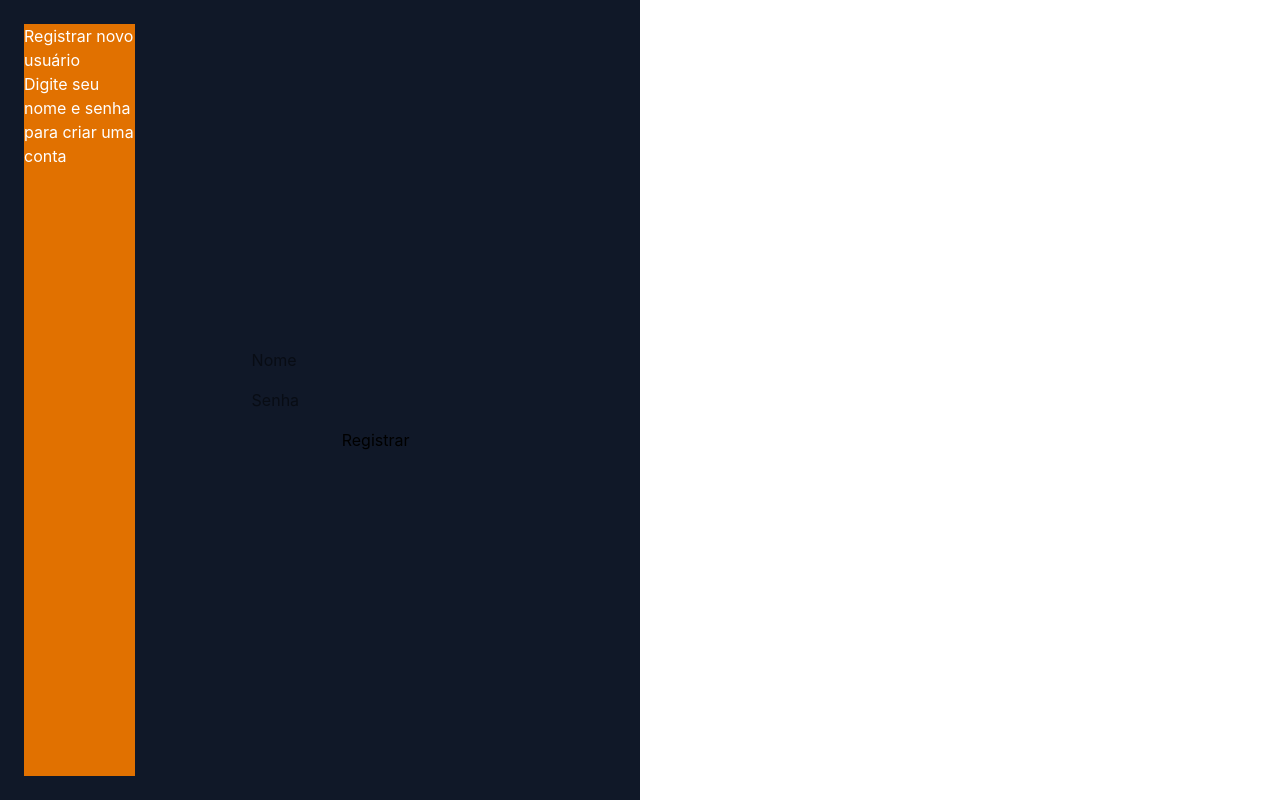
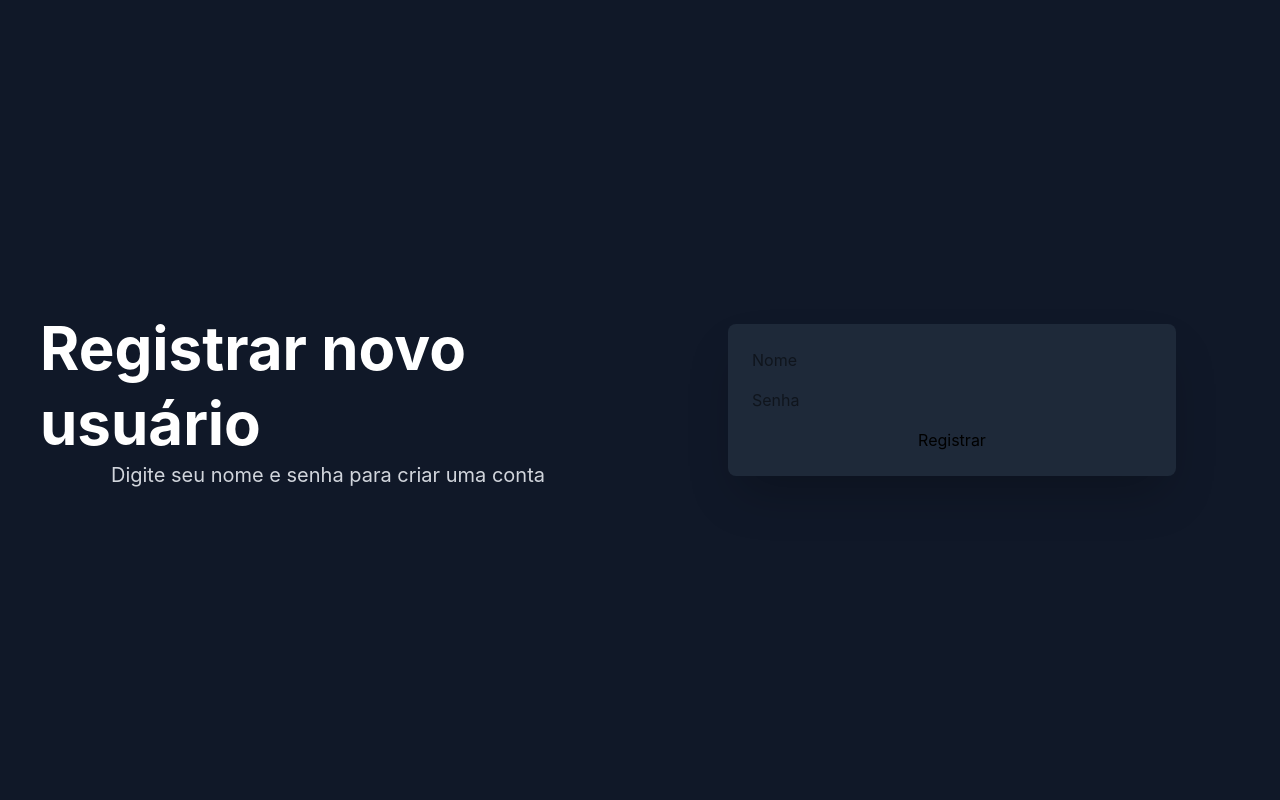
Before and after one commit to devTag59/vite_teste01, a React (Vite) app: page /logon in a window 1280 px wide. Built offline with nearby package versions, Linux system fonts and the light colour scheme.

Commit message:
ajustes de design no logon

```diff
--- a/src/auth/login.tsx
+++ b/src/auth/login.tsx
@@ -1,5 +1,5 @@
 import { useEffect, useState } from 'react'
-import { useNavigate } from 'react-router-dom'
+import { Link, useNavigate } from 'react-router-dom'
 
 interface User {
   nome: string;
@@ -148,6 +148,26 @@ function Login() {
         type="text"
         placeholder='Digite seu email'
       />
+      <input
+        className='
+          outline-none
+          border-2
+          border-gray-600
+          rounded-lg
+          p-4
+          w-full
+          bg-gray-700
+          text-white
+          placeholder-gray-400
+          focus:border-blue-500
+          transition-colors
+          duration-300
+        '
+        value={nome}
+        onChange={(e) => setNome(e.target.value)}
+        type="text"
+        placeholder='Digite seu email'
+      />
 
       <button
         className='
@@ -170,6 +190,27 @@ function Login() {
       >
         Entrar
       </button>
+
+        <button
+          className='
+            bg-blue-500
+            text-white
+            font-bold
+            w-full
+            py-4
+            px-6
+            rounded-lg
+            hover:bg-blue-600
+            transition-colors
+            duration-300
+            transform
+            hover:scale-105
+            active:scale-95
+            text-lg
+          ' >
+          <Link to="/logon">Criar Conta</Link>
+        </button>
+
     </div>
   </div>
 </div>  )
--- a/src/auth/logon.tsx
+++ b/src/auth/logon.tsx
@@ -21,27 +21,70 @@ function Logon() {
     return(<>
     <div className="
     bg-gray-900
-    h-screen
-    w-full
-    lg:w-1/2
+    min-h-screen
     flex
     flex-col
     lg:flex-row
     items-center
-    lg:items-start
     justify-center
     text-center
-    lg:text-left
+    p-4">
+        <div className="w-full
+    lg:w-1/2              {/* lg: metade da tela */}
+    flex
+    flex-col
+    items-center
+    lg:items-start       {/* lg: alinhado à esquerda */}
+    justify-center
+    text-center
+    lg:text-left         {/* lg: texto à esquerda */}
     p-6
     space-y-4">
-        <div className="w-full lg:w-1/2 h-full bg-amber-600">
-            <p style={{color:"white", font:"bold"}}>Registrar novo usuário</p>
-            <p style={{color:"white", font:"bold"}}>Digite seu nome e senha para criar uma conta</p>
+        <div className="
+        flex
+        flex-col
+        items-center
+        ">
+            <p className="
+            text-3xl
+            sm:text-4xl
+            md:text-5xl
+            lg:text-6xl
+            leading-tight
+            font-bold
+            text-white
+
+            ">Registrar novo usuário</p>
+            <p className="
+            text-sm
+            sm:text-base
+            md:text-lg
+            lg:text-xl
+            text-gray-300
+            ">Digite seu nome e senha para criar uma conta</p>
         </div>
-        <div className="w-screen h-full flex flex-col items-center justify-center gap-4">
+        </div>
+        <div className="w-full
+    lg:w-1/2              {/* lg: metade da tela */}
+    flex
+    items-center
+    justify-center
+    p-4">
+        <div className="
+        w-full
+        max-w-md
+        shadow-2xl
+        flex
+        flex-col
+        bg-gray-800
+        p-6
+        rounded-lg
+        space-y-4
+        ">
             <input type="text" placeholder="Nome" value={nome} onChange={(e)=>setNome(e.target.value)}/>
             <input type="password" placeholder="Senha" value={senha} onChange={(e)=>setSenha(e.target.value)}/>
             <button onClick={setUsers}>Registrar</button>
+        </div>
         </div>
     </div>
     </>)
```
